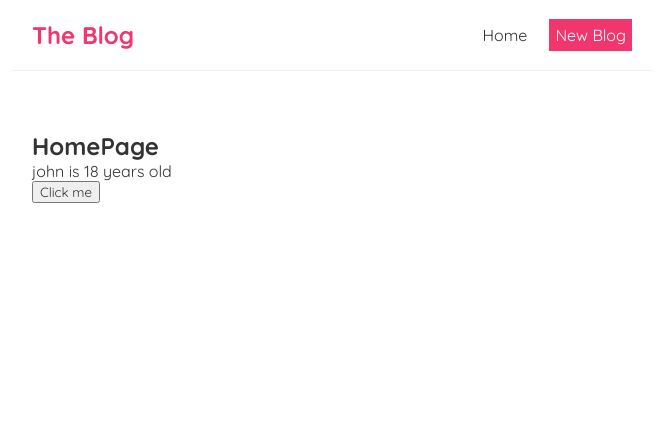
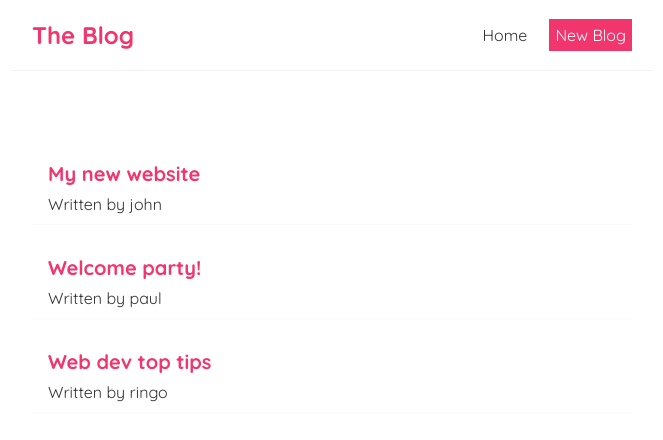
Before and after one commit to LGA-dev/react-blog, a React (Create React App) app: page / in a window 1280 px wide. Shown: the top 440 px of the page, without its empty margins (308-971 px from the left). Built offline with nearby package versions, Linux system fonts and the light colour scheme; the HTML template or start-up script is replaced by a standard one.

Commit message:
finish part 10

```diff
--- a/src/Home.js
+++ b/src/Home.js
@@ -1,19 +1,20 @@
 import { useState } from 'react'
 
 const Home = () => {
-  const [name, setName] = useState("john")
-  const [age, setAge] = useState(18)
-
-  const handleClick = () => {
-    setName("paul")
-    setAge(30)
-  }
+  const [blogs, setBlogs] = useState([
+    { title: 'My new website', body: 'lorem ipsum...', author: 'john', id: 1},
+    { title: 'Welcome party!', body: 'lorem ipsum...', author: 'paul', id: 2},
+    { title: 'Web dev top tips', body: 'lorem ipsum...', author: 'ringo', id: 3},
+  ]);
 
   return (
     <div className="home">
-      <h2>HomePage</h2>
-      <p>{ name } is { age } years old</p>
-      <button onClick={ handleClick }>Click me</button>
+      {blogs.map((blog) => (
+        <div className="blog-preview" key={ blog.id }>
+          <h2>{ blog.title }</h2>
+          <p>Written by { blog.author }</p>
+        </div>
+      ))}
     </div>
   );
 }
--- a/src/index.css
+++ b/src/index.css
@@ -40,3 +40,18 @@
   margin: 40px auto;
   padding: 20px;
 }
+
+/* blog previews / list */
+.blog-preview {
+  padding: 10px 16px;
+  margin: 20px 0;
+  border-bottom: 1px solid #fafafa;
+}
+.blog-preview:hover {
+  box-shadow: 1px 3px 5px rgba(0,0,0,0.1);
+}
+.blog-preview h2 {
+  font-size: 20px;
+  color: #f1356d;
+  margin-bottom: 8px;
+}
```
